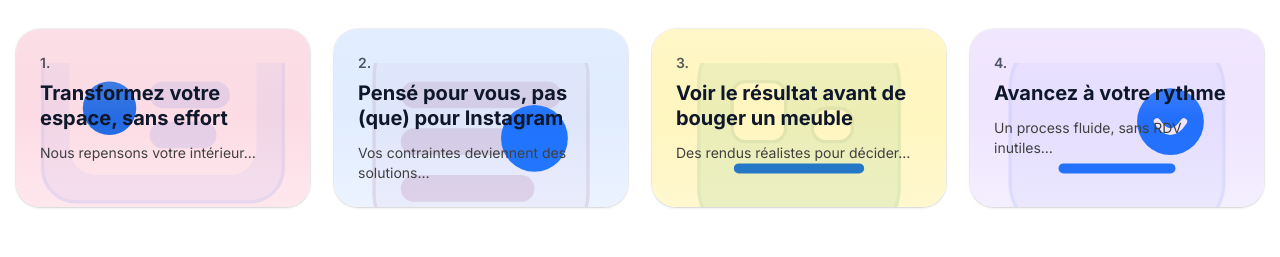
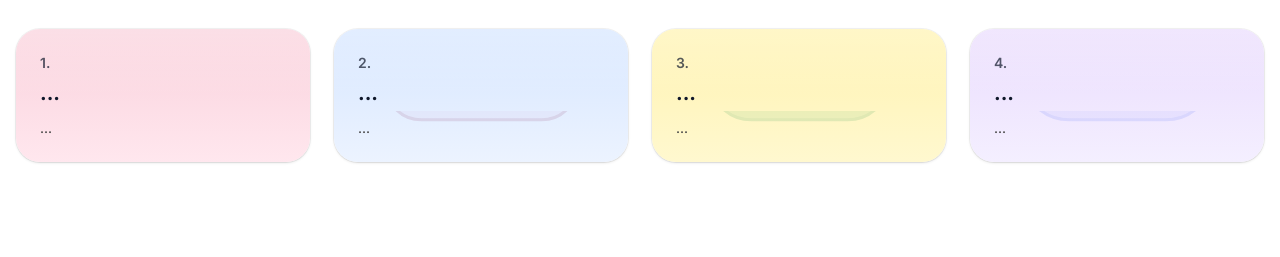
Before and after one commit to davidtheisohn-ui/theleme-landing, a React (Vite) app: page / in a window 1280 px wide. Shown: the part 810-1067 px from the top of the page. Built offline with nearby package versions, Linux system fonts and the light colour scheme.

Commit message:
Update App.jsx

```diff
--- a/src/App.jsx
+++ b/src/App.jsx
@@ -107,7 +107,7 @@ export default function App(){
       </section>
 
 {/* VALEURS */}
-{/* VALEURS */}
+
       <section id="valeurs" className="reveal py-16">
         <div className="mx-auto max-w-7xl px-4">
           <h2 className="text-center text-3xl md:text-4xl font-semibold tracking-tight mb-8">
@@ -128,14 +128,20 @@ export default function App(){
                 {v.text && <p className="mt-3 text-sm text-neutral-700">{v.text}</p>}
               </div>
 
-                {/* visuel en bas, en transparence */}
-                <div className="absolute inset-x-0 bottom-0 h-36 flex items-end justify-center pointer-events-none">
-                  <img
-                    src={v.img}
-                    alt=""
-                    className="w-full h-full object-cover opacity-90 mix-blend-multiply"
+              {/* visuel collé en bas (ancré) */}
+              <div
+                aria-hidden
+                className="absolute inset-x-0 bottom-0 pointer-events-none"
+                style={{
+                  height: "38%",                         // hauteur de la zone visuelle
+                  backgroundImage: `url(${v.img})`,
+                  backgroundRepeat: "no-repeat",
+                  backgroundPosition: "center bottom",   // <-- ancré en bas
+                  backgroundSize: "min(90%, 560px) auto",
+                  mixBlendMode: "multiply",
+                  opacity: 0.9,
+                }}
               />
-                </div>
 
               {/* voile léger pour garder le texte lisible */}
               <div className="absolute inset-0 bg-gradient-to-t from-white/0 via-white/0 to-white/30 pointer-events-none" />
@@ -382,28 +388,8 @@ export default function App(){
 
 
 const VALS = [
-  {
-    title: 'Transformez votre espace, sans effort',
-    text: 'Nous repensons votre intérieur…',
-    bg: 'linear-gradient(180deg,#FAD1DC 0%,#FFE7EE 100%)',
-    img: '/images/v1.svg'
-  },
-  {
-    title: 'Pensé pour vous, pas (que) pour Instagram',
-    text: 'Vos contraintes deviennent des solutions…',
-    bg: 'linear-gradient(180deg,#D6E6FF 0%,#ECF3FF 100%)',
-    img: '/images/v2.svg'
-  },
-  {
-    title: 'Voir le résultat avant de bouger un meuble',
-    text: 'Des rendus réalistes pour décider…',
-    bg: 'linear-gradient(180deg,#FFF3B0 0%,#FFF8CF 100%)',
-    img: '/images/v3.svg'
-  },
-  {
-    title: 'Avancez à votre rythme',
-    text: 'Un process fluide, sans RDV inutiles…',
-    bg: 'linear-gradient(180deg,#EADCFD 0%,#F4EFFF 100%)',
-    img: '/images/v4.svg'
-  }
+  { title: "...", text: "...", bg: "linear-gradient(180deg,#FAD1DC 0%,#FFE7EE 100%)", img: "/images/v1.svg" },
+  { title: "...", text: "...", bg: "linear-gradient(180deg,#D6E6FF 0%,#ECF3FF 100%)", img: "/images/v2.svg" },
+  { title: "...", text: "...", bg: "linear-gradient(180deg,#FFF3B0 0%,#FFF8CF 100%)", img: "/images/v3.svg" },
+  { title: "...", text: "...", bg: "linear-gradient(180deg,#EADCFD 0%,#F4EFFF 100%)", img: "/images/v4.svg" },
 ];
```
Lines whose indentation alone changed are shown as unchanged.
